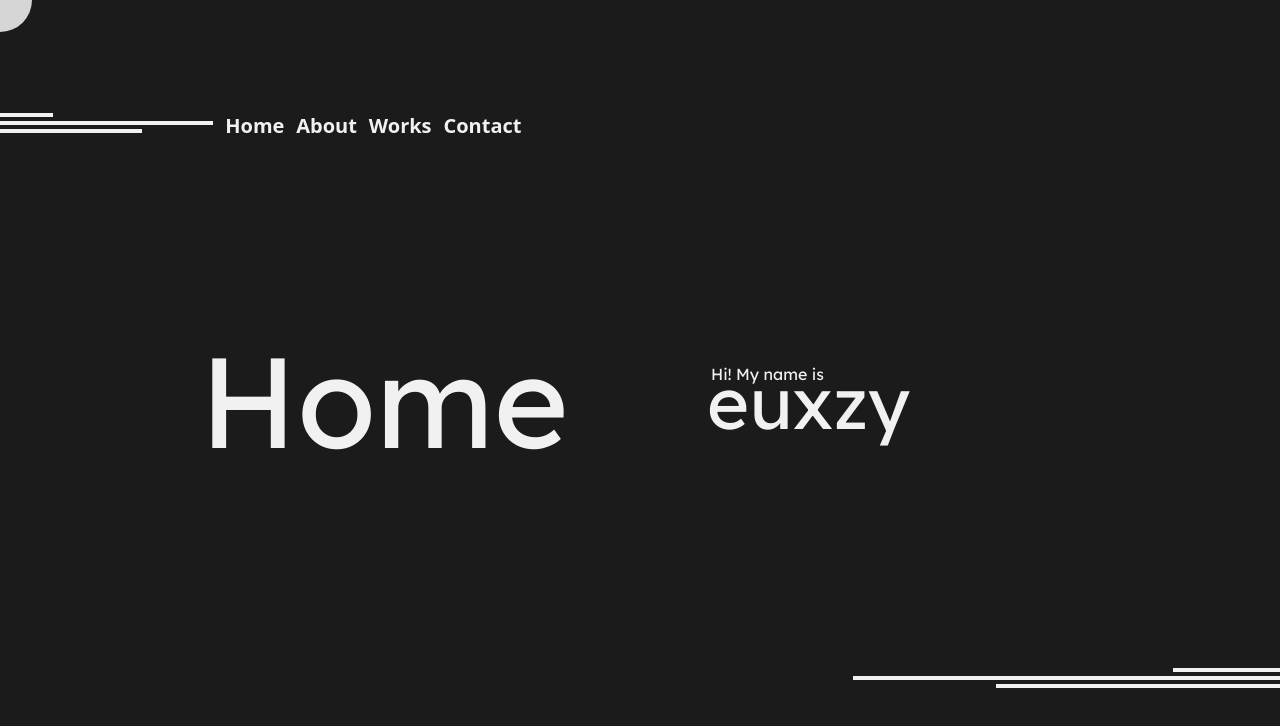
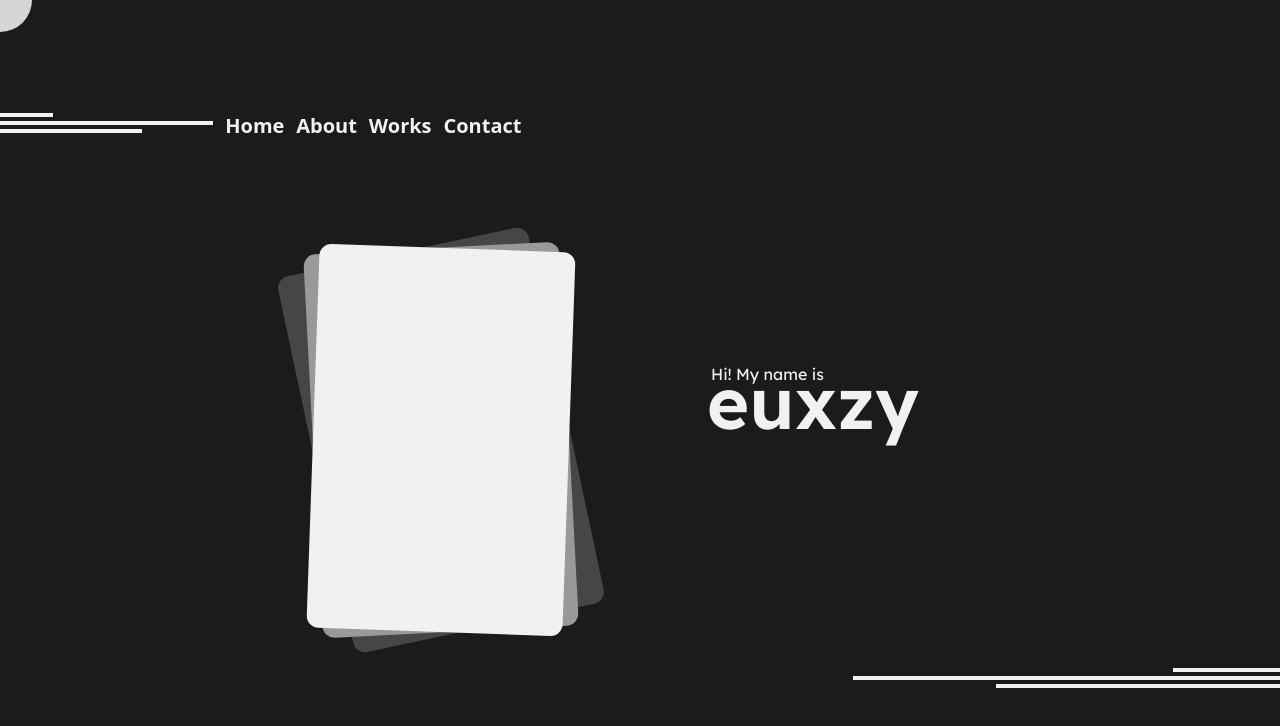
Before and after one commit to euxzy/euxzy, a React (Create React App) app: page / in a window 1280 px wide. Shown: the top 726 px of the page. Built offline with nearby package versions, Linux system fonts and the light colour scheme; the HTML template or start-up script is replaced by a standard one.

Commit message:
update home

```diff
--- a/src/components/Home.jsx
+++ b/src/components/Home.jsx
@@ -2,13 +2,15 @@ import React from 'react';
 
 export default function Home() {
   return (
-    <div className="flex h-screen w-full items-center justify-evenly bg-secondary-dark font-lexend text-primary-light">
-      <div className="w-1/3 text-right">
-        <div className="text-9xl">Home</div>
+    <div className="relative flex h-screen w-full items-center justify-evenly overflow-hidden bg-secondary-dark font-lexend text-primary-light">
+      <div className="relative flex w-1/3 justify-end">
+        <div className="absolute mt-20 h-96 w-3/5 -rotate-12 rounded-xl bg-[#464646]" />
+        <div className="absolute mt-20 h-96 w-3/5 -rotate-3 rounded-xl bg-secondary-light" />
+        <div className="relative mt-20 h-96 w-3/5 rotate-2 rounded-xl bg-primary-light" />
       </div>
       <div className="w-1/3">
-        <div className="-mb-5">Hi! My name is</div>
-        <div className="relative -left-1 text-7xl">euxzy</div>
+        <div className="-mb-5 text-base font-normal">Hi! My name is</div>
+        <div className="relative -left-1 text-7xl font-semibold">euxzy</div>
       </div>
     </div>
   );
```
